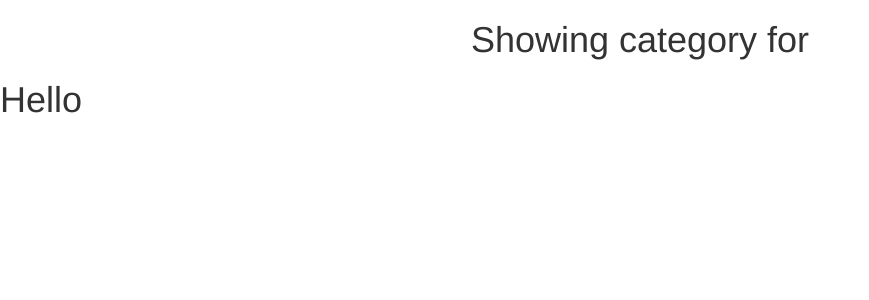
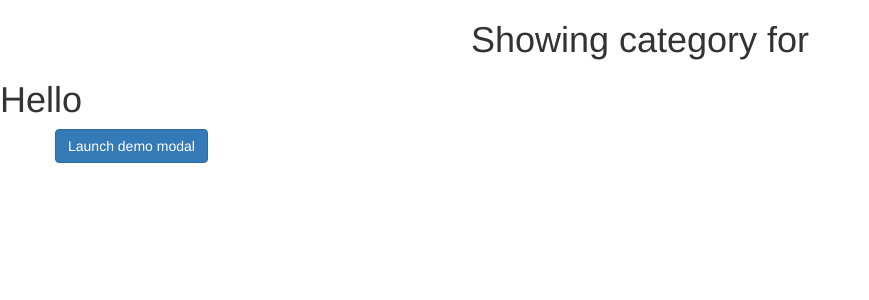
Before and after one commit to SharonFaith/photo-gallery, a Django app: page /landing-page/ in a window 1280 px wide. Shown: the part 52-352 px from the top of the page, without its empty margins (0-869 px from the left). Run offline with Django 3.2, Linux system fonts and the light colour scheme; some libraries are stand-ins or nearby versions.

Commit message:
add tester modal

```diff
--- a/gallery/settings.py
+++ b/gallery/settings.py
@@ -73,6 +73,7 @@
                 'django.template.context_processors.request',
                 'django.contrib.auth.context_processors.auth',
                 'django.contrib.messages.context_processors.messages',
+                'django.template.context_processors.media',
             ],
         },
     },
--- a/photos/templates/index.html
+++ b/photos/templates/index.html
@@ -4,4 +4,34 @@
 {{block.super}}
 
 <h1>Hello</h1>
+<div class="container">
+
+    <div class="row">
+        <button type="button" class="btn btn-primary" data-toggle="modal" data-target="#exampleModal">
+            Launch demo modal
+          </button>
+
+          <!-- Modal -->
+          <div class="modal fade" id="exampleModal" tabindex="-1" role="dialog" aria-labelledby="exampleModalLabel" aria-hidden="true">
+            <div class="modal-dialog" role="document">
+              <div class="modal-content">
+                <div class="modal-header">
+                  <h5 class="modal-title" id="exampleModalLabel">Modal title</h5>
+                  <button type="button" class="close" data-dismiss="modal" aria-label="Close">
+                    <span aria-hidden="true">&times;</span>
+                  </button>
+                </div>
+                <div class="modal-body">
+                  ...
+                </div>
+                <div class="modal-footer">
+                  <button type="button" class="btn btn-secondary" data-dismiss="modal">Close</button>
+                  <button type="button" class="btn btn-primary">Save changes</button>
+                </div>
+              </div>
+            </div>
+          </div>
+    </div>
+
+</div>
 {% endblock %}
--- a/photos/urls.py
+++ b/photos/urls.py
@@ -9,3 +9,6 @@
     path('', welcome, name = 'welcome'),
     path('landing-page/', index, name = 'index'),
 ]
+
+if settings.DEBUG:
+    urlpatterns+= static(settings.MEDIA_URL, document_root = settings.MEDIA_ROOT)
```
